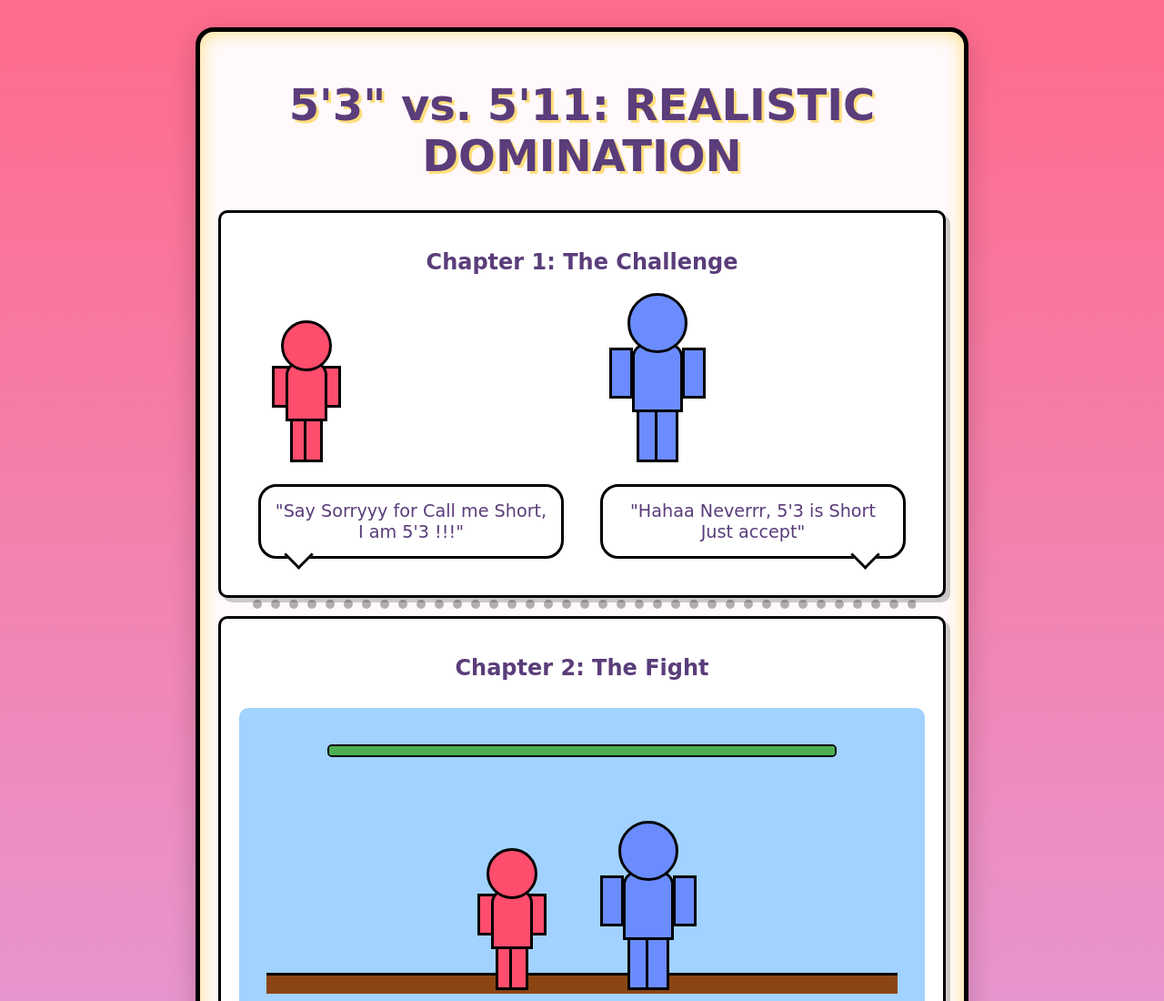
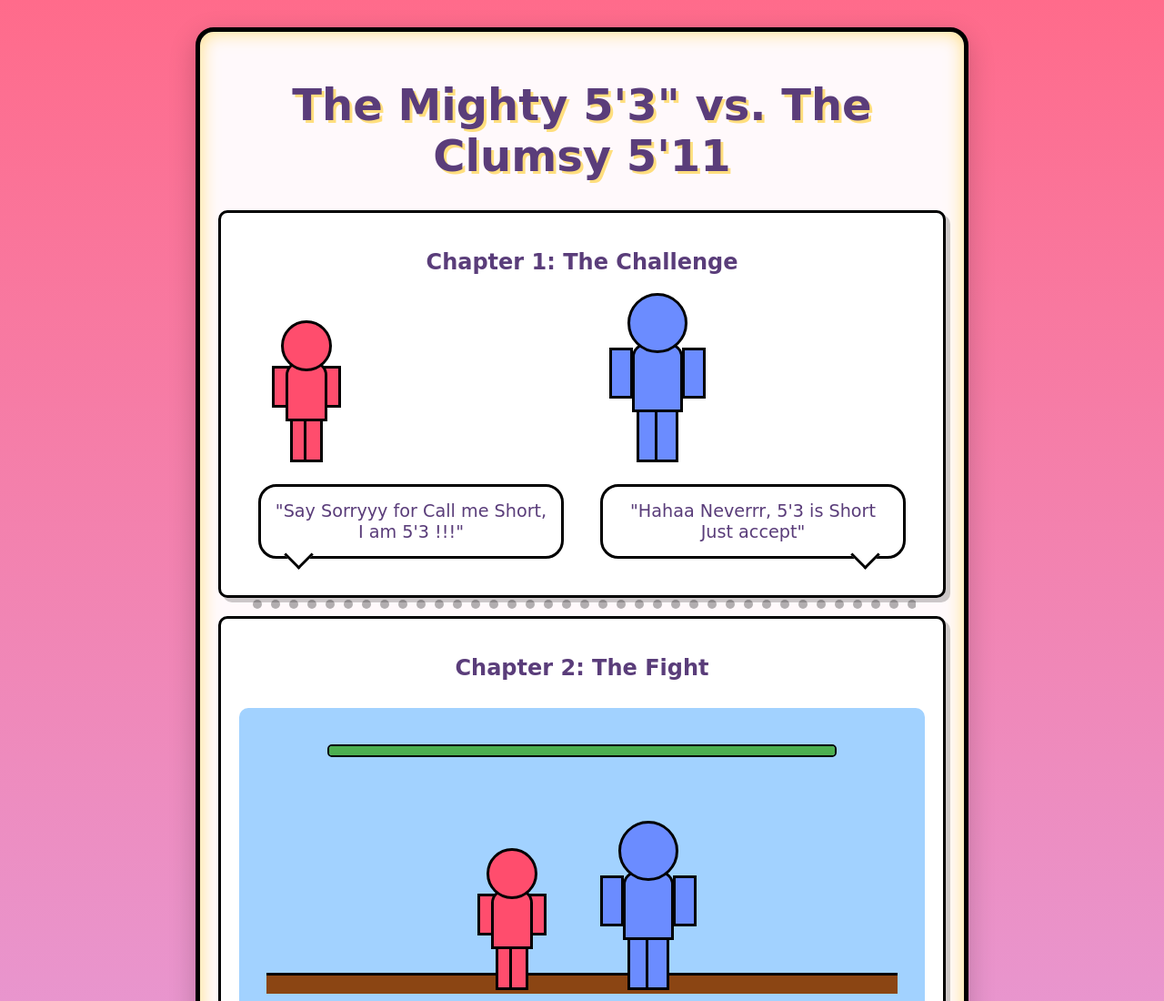
Before and after one commit to Ansh-Vortex/AnshApologizesForBeingTallAndDumb, a plain HTML site: page index.html in a window 1280 px wide. Shown: the top 1100 px of the page at 91% size. Drawn offline with Linux system fonts and the light colour scheme.

Commit message:
Update index.html

```diff
--- a/index.html
+++ b/index.html
@@ -410,7 +410,7 @@
 <body>
     <div class="comic-container">
         <h1 style="font-family: 'Bubblegum Sans', cursive; font-size: 3rem; color: #5A3D7A; text-shadow: 3px 3px 0 var(--yellow);">
-            5'3" vs. 5'11: REALISTIC DOMINATION
+            The Mighty 5'3" vs. The Clumsy 5'11
         </h1>
 
         <!-- INTRO PANEL -->
```
